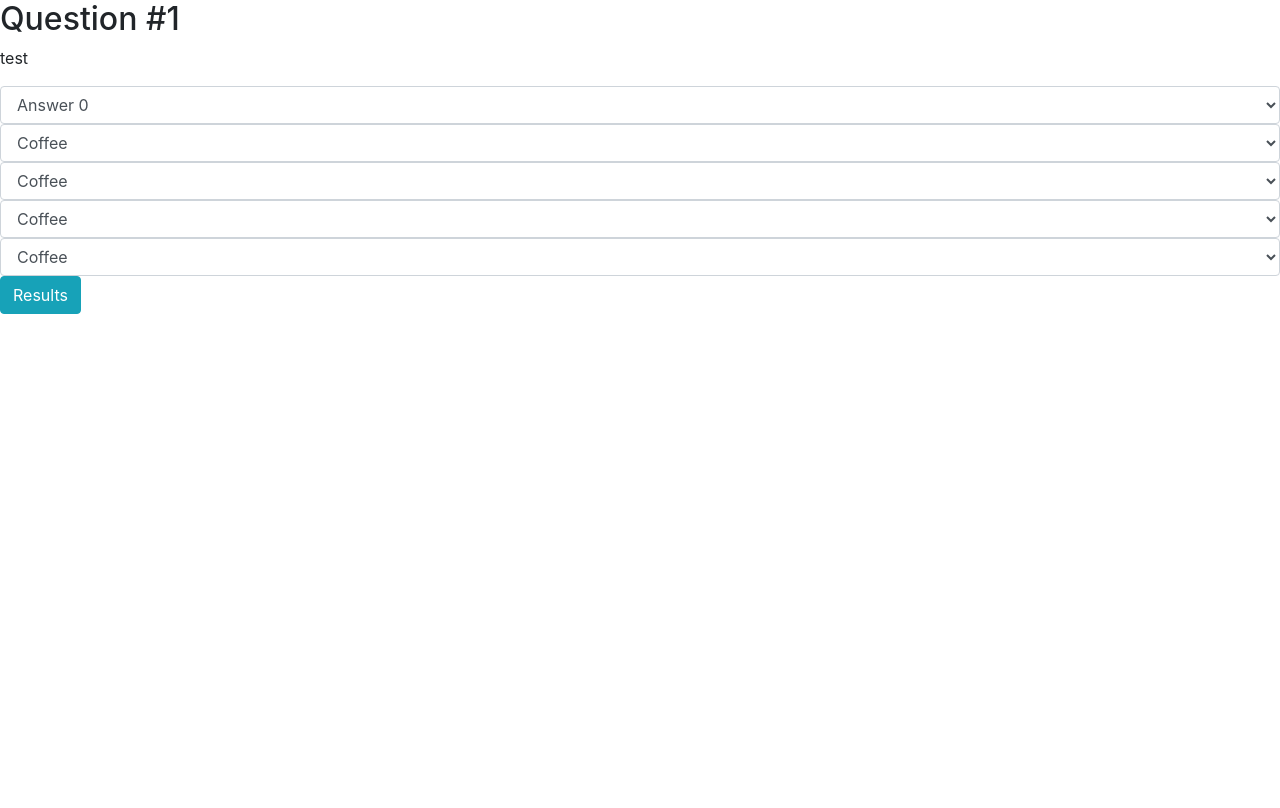
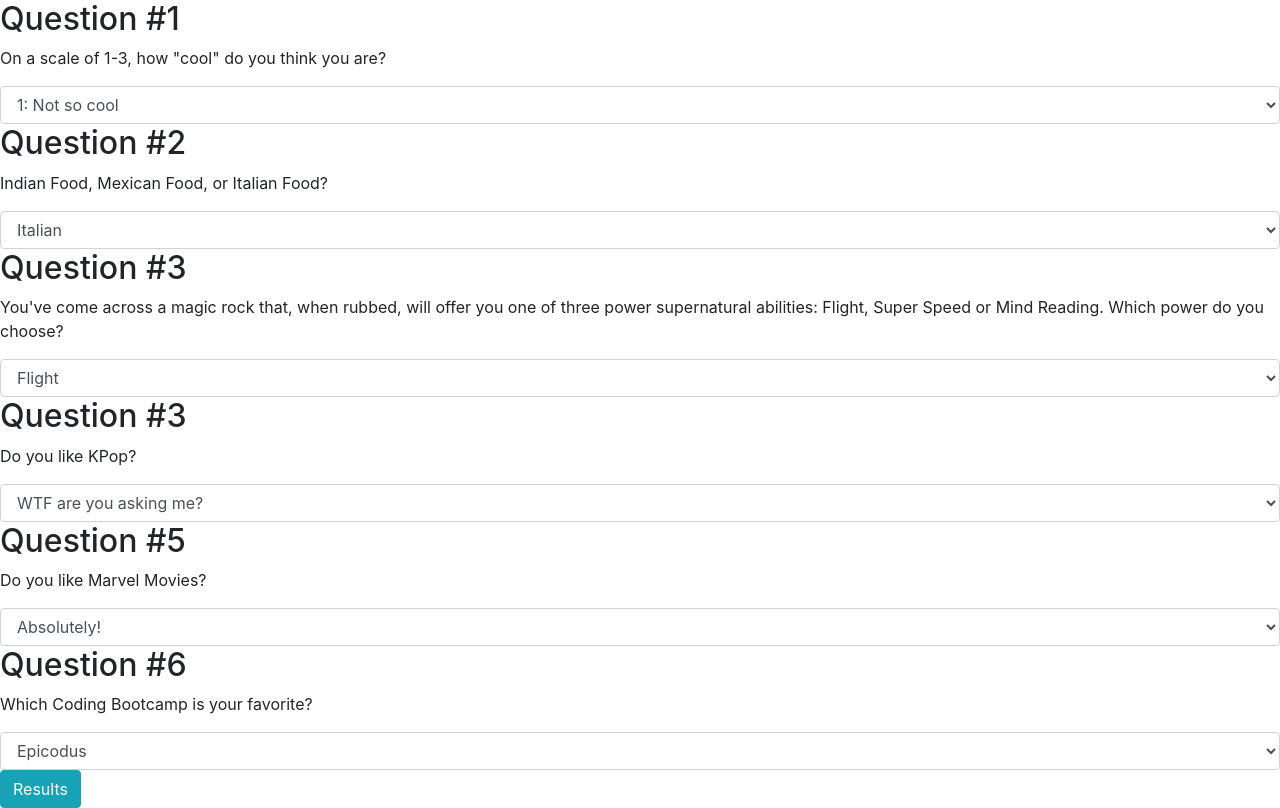
Before and after one commit to Lo-GR/language-suggester, a plain HTML site: page index.html in a window 1280 px wide. Both pictures are taken after a click on the button "Let's Begin". Drawn offline with Linux system fonts and the light colour scheme.

Commit message:
write 5 questions used for calculating results. add a bonus question for fun

```diff
--- a/index.html
+++ b/index.html
@@ -10,35 +10,51 @@
 <body>
   <div class="textBlock">
     <div id="startPage">
-      <p>Welcome to the most advanced dedicated programming language selector on the planet. This survey will ask you to select answers from a drop down menu on 5 questions. Think carefully, the answers will determine your fate forever(well, until you decide to change primary languages). You will be given one of three languages, Javascript, C# and Ruby. When you're ready, please press "Let's Begin" </p>
+      <p>Welcome to the most advanced dedicated programming language selector on the planet. This survey will ask you to select answers from a drop down menu on the following questions. Think carefully, the answers will determine your fate forever(well, until you decide to change primary languages). You will be given one of three languages, Javascript, C# and Ruby. When you're ready, please press "Let's Begin" </p>
     </div>
     <div id="questionsPage">
       <h2>Question #1</h2>
-      <p>test</p>
+      <p>On a scale of 1-3, how "cool" do you think you are?</p>
       <select class="form-control" id="question1">
-        <option value="0">Answer 0</option>
-        <option value="1">Answer 1</option>
-        <option value="2">Answer 2</option>
+        <option value="0">1: Not so cool</option>
+        <option value="1">2: Pretty cool</option>
+        <option value="2">3: I'm the coolest there is 😎</option>
       </select>
+      <h2>Question #2</h2>
+      <p>Indian Food, Mexican Food, or Italian Food?</p>
       <select class="form-control" id="question2">
-        <option value="0">Coffee</option>
-        <option value="1">Tea</option>
-        <option value="2">Kombucha</option>
+        <option value="0">Italian</option>
+        <option value="1">Mexican</option>
+        <option value="2">Indian</option>
       </select>
+      <h2>Question #3</h2>
+      <p>You've come across a magic rock that, when rubbed, will offer you one of three power supernatural abilities: Flight, Super Speed or Mind Reading. Which power do you choose?</p>
       <select class="form-control" id="question3">
-        <option value="0">Coffee</option>
-        <option value="1">Tea</option>
-        <option value="2">Kombucha</option>
+        <option value="0">Flight</option>
+        <option value="1">Super Speed</option>
+        <option value="2">Mind Reading</option>
       </select>
+      <h2>Question #3</h2>
+      <p>Do you like KPop?</p>
       <select class="form-control" id="question4">
-        <option value="0">Coffee</option>
-        <option value="1">Tea</option>
-        <option value="2">Kombucha</option>
+        <option value="0">WTF are you asking me?</option>
+        <option value="1">Yeah, from time to time.</option>
+        <option value="2">I stan many kpop idols</option>
       </select>
+      <h2>Question #5</h2>
+      <p>Do you like Marvel Movies?</p>
       <select class="form-control" id="question5">
-        <option value="0">Coffee</option>
-        <option value="1">Tea</option>
-        <option value="2">Kombucha</option>
+        <option value="0">Absolutely!</option>
+        <option value="1">Absolutely... not!</option>
+        <option value="2">Eh, give or take on them. </option>
+      </select>
+      <!-- The below question is not used for calculations. -->
+      <h2>Question #6</h2>
+      <p>Which Coding Bootcamp is your favorite?</p>
+      <select class="form-control" id="question6">
+        <option value="0">Epicodus</option>
+        <option value="1">I'm thinking Epicodus</option>
+        <option value="2">Gotta be Epicodus</option>
       </select>
     </div>
     <div id="csharpPage">
```
